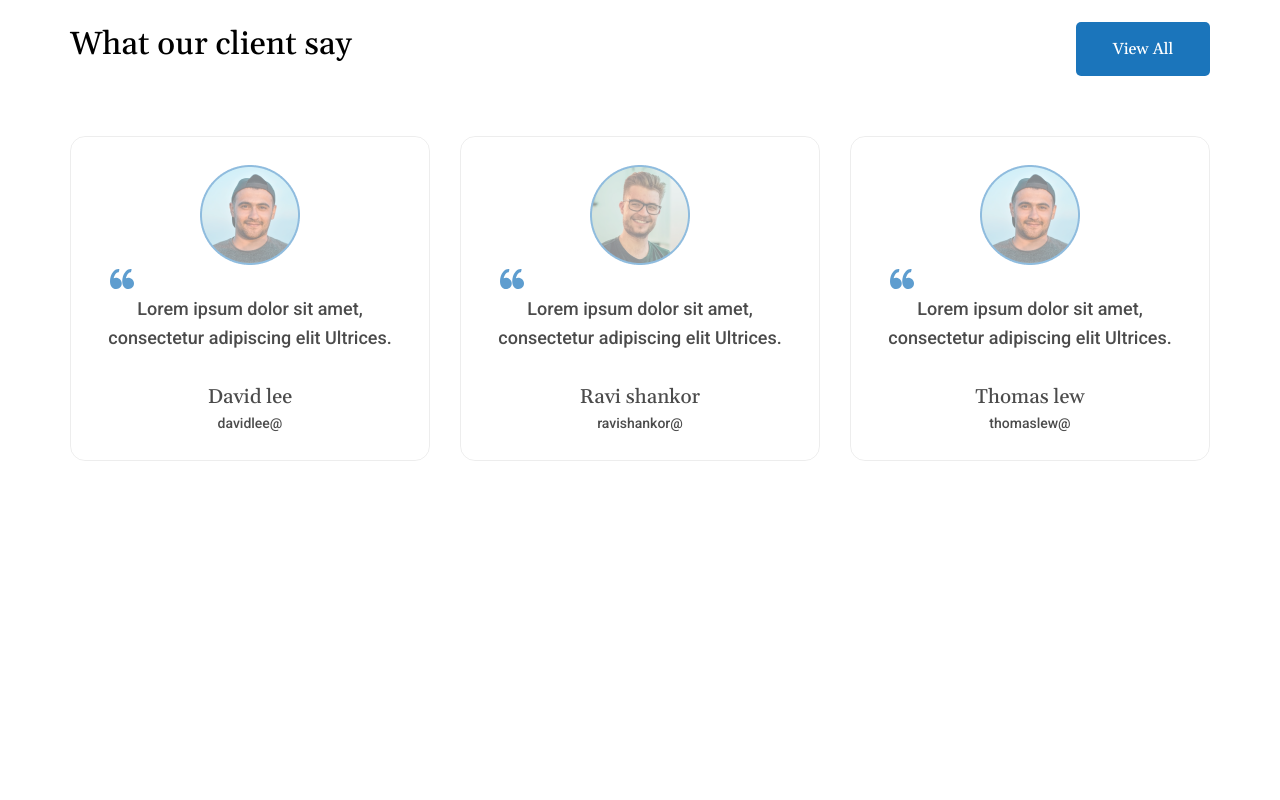
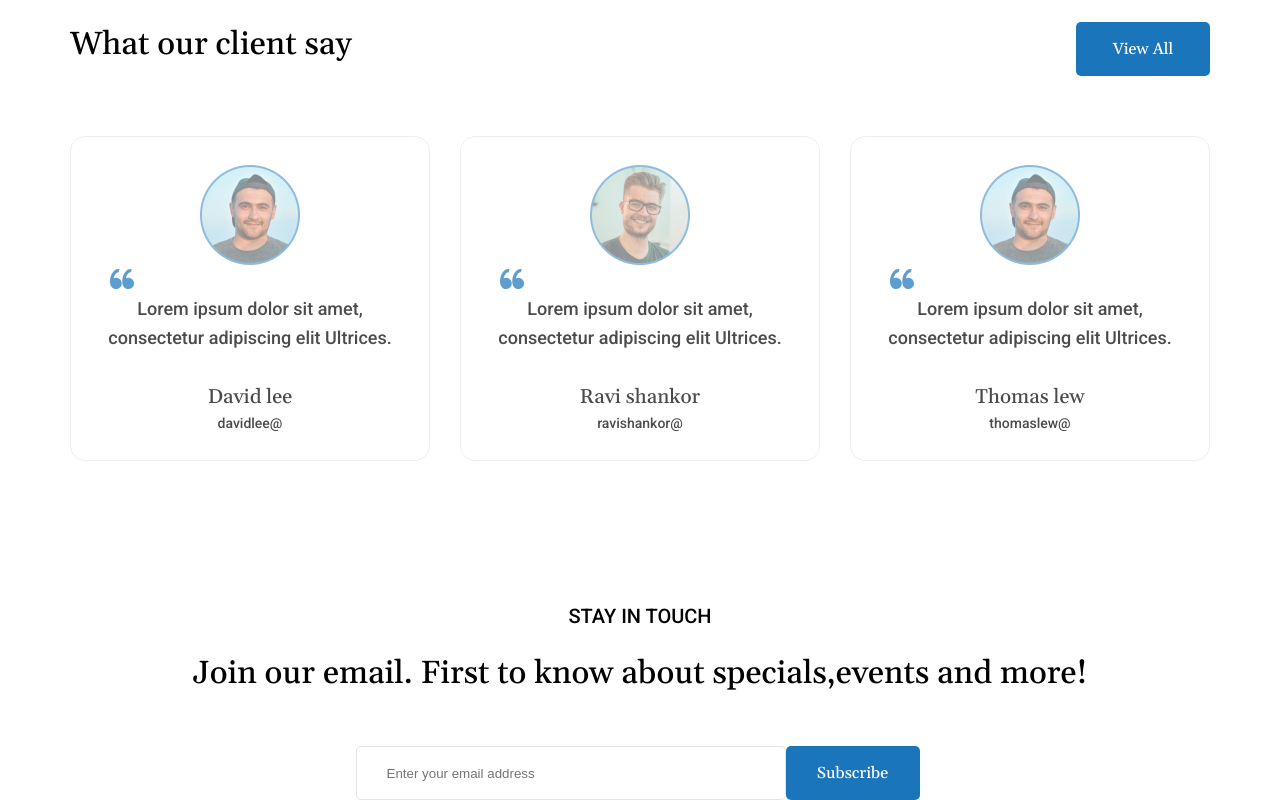
Before and after one commit to gorbachevsergey/projectShop, a Vue app in the folder shop/: page / in a window 1280 px wide. Shown: the part 3270-4070 px from the top of the page. Before the commit the page ends 3931 px from the top, so only its background shows below. Built offline with nearby package versions, Linux system fonts and the light colour scheme.

Commit message:
complete block subscribe

```diff
--- a/shop/src/App.vue
+++ b/shop/src/App.vue
@@ -6,6 +6,7 @@
     <chooseUs class="choose"></chooseUs>
     <hotelGallery class="hotelGallery"></hotelGallery>
     <aboutUs class="aboutUs"></aboutUs>
+    <subscribe class="subscribe"></subscribe>
   </div>
 
 </template>
@@ -21,6 +22,7 @@ import findRoom from "@/components/findRoom";
 import chooseUs from "@/components/chooseUs";
 import hotelGallery from "@/components/hotelgallery";
 import aboutUs from "@/components/aboutUs";
+import subscribe from "@/components/subscribe";
 
 export default {
   components:{
@@ -29,7 +31,8 @@ export default {
     findRoom,
     chooseUs,
     hotelGallery,
-    aboutUs
+    aboutUs,
+    subscribe
   }
 }
 
@@ -46,7 +49,7 @@ export default {
 *::after {
   box-sizing: border-box;
 }
-.headers, .slider, .choose, .hotelGallery, .aboutUs{
+.headers, .slider, .choose, .hotelGallery, .aboutUs, .subscribe{
   margin: 0 auto;
 }
 .find-room{
@@ -57,7 +60,4 @@ export default {
   margin: 0 auto;
 
 }
-.aboutUs{
-  margin-bottom: 200px;
-}
 </style>
--- /dev/null
+++ b/shop/src/components/subscribe.vue
@@ -0,0 +1,104 @@
+<template>
+  <div class="subscribe">
+    <div class="subscribe__title">STAY IN TOUCH</div>
+    <div class="subscribe__text">Join our email. First to know about specials,events and more!</div>
+    <div class="subscribe__form" >
+      <div :class="['input-group', isEmailValid()]">
+        <input type="email" class="form__control" placeholder="Enter your email address" v-model="email" />
+      </div>
+      <buttonBlue text="Subscribe"></buttonBlue>
+    </div>
+  </div>
+
+</template>
+
+
+
+
+<script>
+
+import buttonBlue from "@/components/button";
+
+export default {
+  data () {
+    return{
+      email: '',
+      reg: /^(([^<>()\[\]\\.,;:\s@"]+(\.[^<>()\[\]\\.,;:\s@"]+)*)|(".+"))@((\[[0-9]{1,3}\.[0-9]{1,3}\.[0-9]{1,3}\.[0-9]{1,3}])|(([a-zA-Z\-0-9]+\.)+[a-zA-Z]{2,24}))$/
+    }
+  },
+  methods: {
+    isEmailValid: function() {
+      return (this.email === "")? "" : (this.reg.test(this.email)) ? 'hasSuccess' : 'hasError';
+    }
+  },
+  components:{
+    buttonBlue
+  }
+
+}
+
+</script>
+
+
+
+
+<style scoped>
+
+@import url('https://fonts.googleapis.com/css2?family=Gelasio:wght@400;600&display=swap');
+@import url('https://fonts.googleapis.com/css2?family=Roboto:wght@500&display=swap');
+
+.subscribe{
+  display: flex;
+  flex-direction: column;
+  align-items: center;
+  margin-top: 140px;
+}
+
+.subscribe__title{
+  font-family: 'Roboto', serif;
+  font-size: 20px;
+  font-style: normal;
+  font-weight: 500;
+  line-height: 30px;
+}
+
+.subscribe__text{
+  font-family: 'Gelasio', serif;
+  font-size: 32px;
+  font-style: normal;
+  font-weight: 500;
+  line-height: 45px;
+  margin-top: 20px;
+
+}
+
+.subscribe__form{
+  display: flex;
+  margin-top: 50px;
+  height: 54px;
+  width: 569px;
+
+}
+
+.form__control{
+  width: 430px;
+  height: 100%;
+  border: 1px solid rgba(0, 0, 0, 0.1);
+  border-radius: 5px;
+  padding-left: 30px;
+
+}
+
+.hasSuccess{
+  box-shadow: 0 0 10px 2px rgb(17, 91, 147);
+  border: 1px solid rgba(0, 0, 0, 0.1);
+  border-radius: 5px;
+}
+
+.hasError{
+  box-shadow: 0 0 10px 2px rgb(147, 17, 67);
+  border: 1px solid rgba(0, 0, 0, 0.1);
+  border-radius: 5px;
+}
+
+</style>
```
